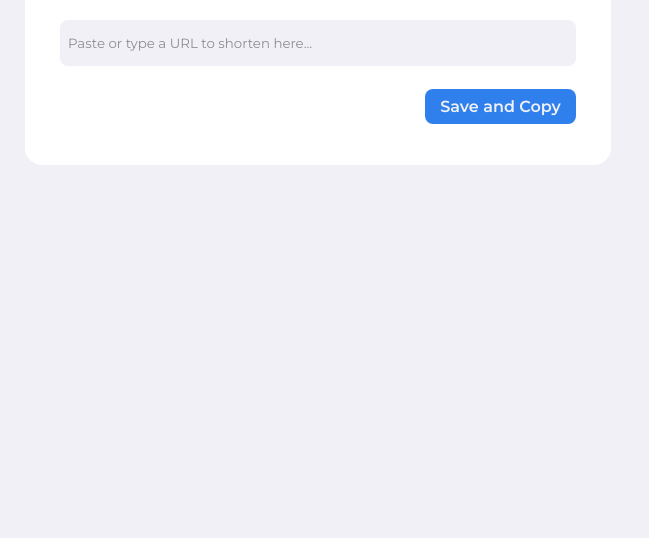
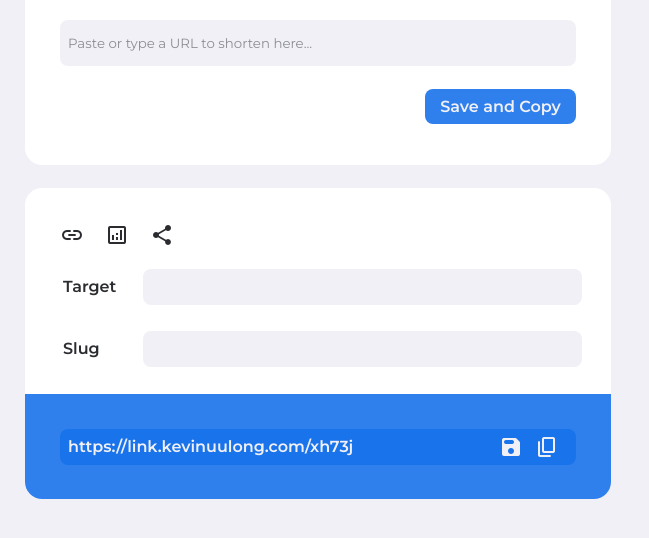
Before and after one commit to kevinuulong/link-shortener, a website: page public/dashboard.html in a window 1280 px wide. Shown: the part 102-640 px from the top of the page, without its empty margins (0-649 px from the left). Drawn offline with Linux system fonts and the light colour scheme.

Commit message:
Settings Card Styles

```diff
--- a/public/dashboard.html
+++ b/public/dashboard.html
@@ -1,17 +1,47 @@
 <!DOCTYPE html>
 <html lang="en">
+
 <head>
     <meta charset="UTF-8">
     <meta name="viewport" content="width=device-width, initial-scale=1.0">
     <title>Dashboard | Link Shortener</title>
     <link rel="stylesheet" href="./styles/css/dashboard.css">
+    <link href="https://fonts.googleapis.com/css?family=Material+Icons+Outlined|Material+Icons+Round" rel="stylesheet">
 </head>
+
 <body>
     <div class="card" id="shorten">
         <h1>Shorten</h1>
-        <input id="shortenUrl" type="text" placeholder="Paste or type a URL to shorten here..."/>
+        <input id="shortenUrl" class="fullWidthInput" type="text"
+            placeholder="Paste or type a URL to shorten here..." />
         <div class="btn" id="shortenBtn">Save and Copy</div>
     </div>
-    <div class="card" id="settings"></div>
+    <div class="card" id="settings">
+        <div id="settingsTabs">
+            <i class="material-icons-round icon settings">link</i>
+            <i class="material-icons-outlined icon settings">analytics</i>
+            <i class="material-icons-round icon settings">share</i>
+        </div>
+        <table id="settingsOptions">
+            <tr class="settingsRow">
+                <td class="optionsLabel">Target</td>
+                <td class="optionsInput"><input type="text" id="target" class="optionsInput" /></td>
+            </tr>
+            <tr class="settingsRow">
+                <td class="optionsLabel">Slug</td>
+                <td class="optionsInput"><input type="text" id="slug" class="optionsInput" /></td>
+            </tr>
+        </table>
+        <div id="urlDisplay">
+            <div id="displayUrl">
+                <p id="displayLink">https://link.kevinuulong.com/xh73j</p>
+                <div id="displayOptions">
+                    <i class="material-icons-round icon">save</i>
+                    <i class="material-icons-round icon">copy</i>
+                </div>
+            </div>
+        </div>
+    </div>
 </body>
+
 </html>
--- a/public/styles/scss/dashboard.scss
+++ b/public/styles/scss/dashboard.scss
@@ -19,9 +19,12 @@ input {
     outline: none;
     border: none;
     @include font(400);
+    padding: 8px;
+}
+
+.fullWidthInput {
     height: 30px;
     width: 500px;
-    padding: 8px;
     margin-top: 23px;
     margin-bottom: 23px;
 }
@@ -31,10 +34,10 @@ input::placeholder {
 }
 
 .card {
-    // width: 50vw;
     background-color: $primaryLight;
     border-radius: $mediumRadius;
-    display: inline-block;
+    width: fit-content;
+    overflow: hidden;
 }
 
 .btn {
@@ -45,6 +48,11 @@ input::placeholder {
     padding: 8px;
     text-align: center;
     border-radius: $smallRadius;
+    cursor: pointer;
+}
+
+.icon {
+    display: inline-block;
     cursor: pointer;
 }
 
@@ -60,5 +68,71 @@ input::placeholder {
 }
 
 #settings {
+    padding: 35px;
+    // width: 516px;
+    margin-top: 23px;
+    position: relative;
+}
 
+#settingsTabs {
+    width: 100%;
 }
+
+.settings.icon {
+    padding-right: 17px;
+}
+
+.optionsInput {
+    padding: 8px;
+    height: 20px;
+    width: 100%;
+    margin-top: 8px;
+}
+
+.optionsLabel {
+    @include font(600);
+    padding-top: 8px;
+    padding-right: 17px;
+}
+
+#settingsOptions {
+    width: 516px;
+}
+
+#urlDisplay {
+    width: calc(100% + 70px);
+    margin-top: 17px;
+    height: 35px;
+    margin-left: -35px;
+    margin-bottom: -35px;
+    background-color: $primaryAccent;
+    padding: 35px;
+    padding-right: 0;
+}
+
+#displayUrl {
+    width: 500px;
+    height: 20px;
+    padding: 8px;
+    background-color: $secondaryAccent;
+    border-radius: 8px;
+    position: relative;
+
+    p {
+        margin: 0;
+        @include font(600);
+        font-size: 16px;
+        color: $secondaryText;
+    }
+}
+
+#displayOptions {
+    position: absolute;
+    right: 17px;
+    top: 6px;
+
+    .icon {
+        padding-left: 8px;
+        color: $secondaryText;
+    }
+}
```
Also changed, not shown: public/styles/css/dashboard.css, 1 other file.
